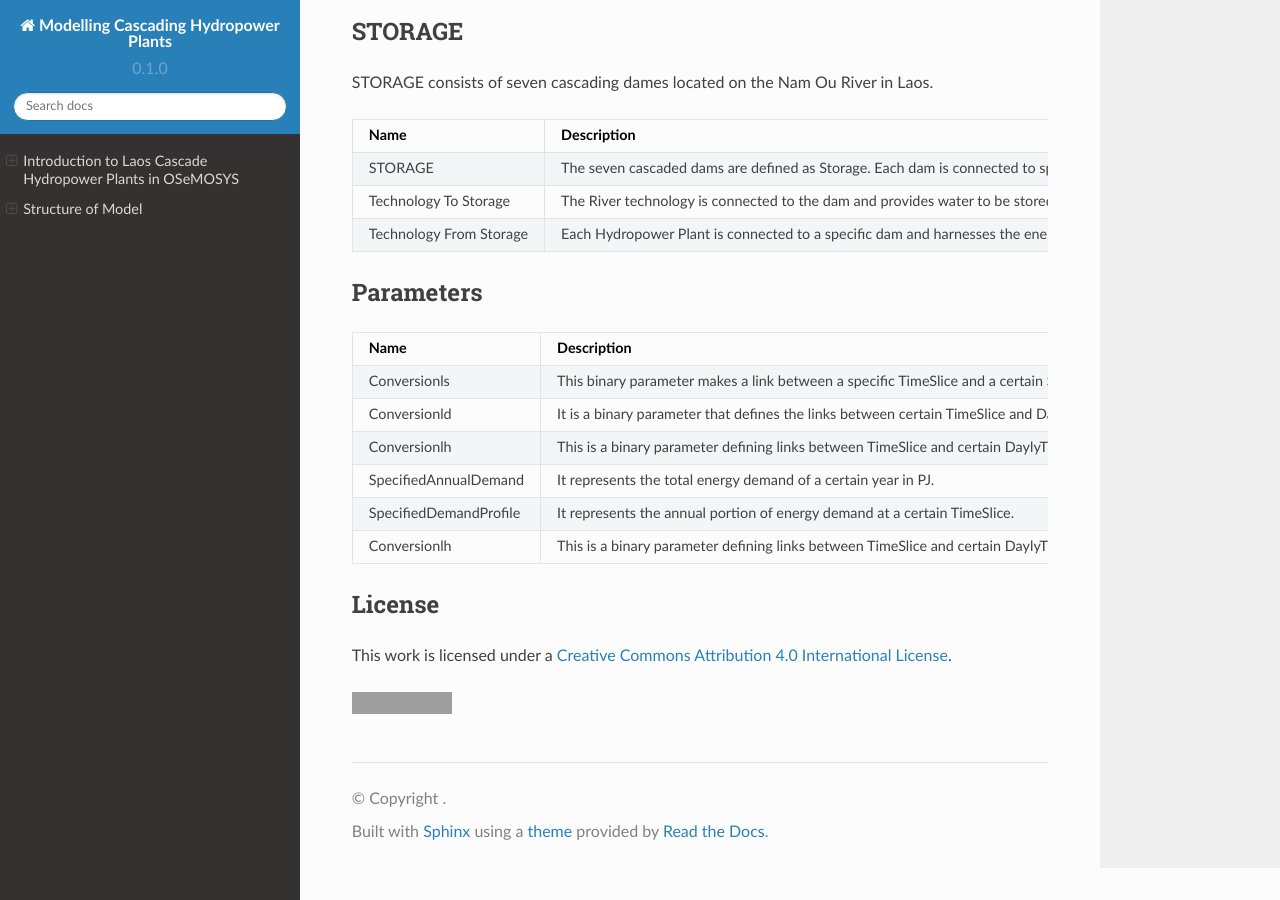
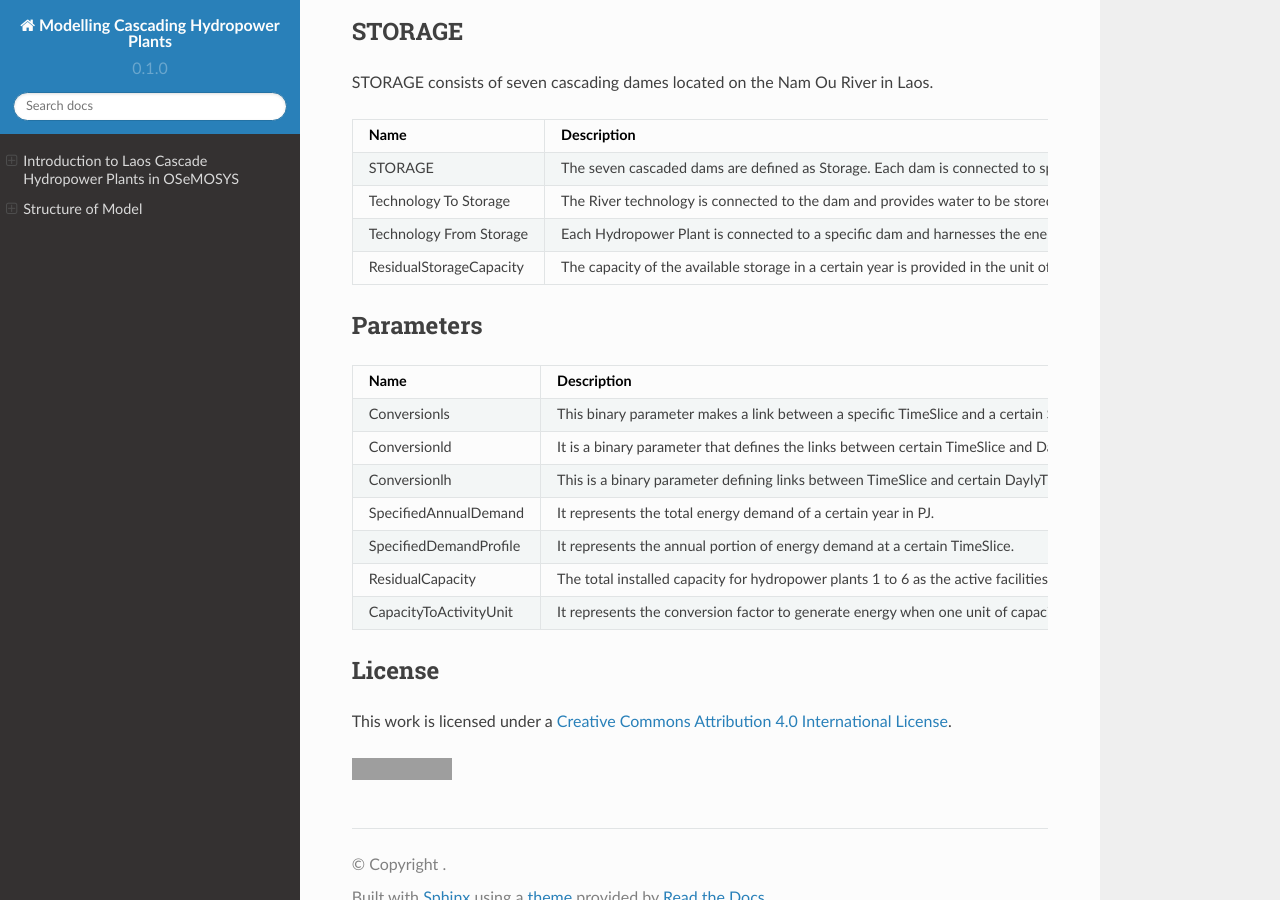
Before and after one commit to YSaedi/Laos_Cascading_HydropowerPlants, a Sphinx documentation site: the page built from docs/source/index.rst, in a window 1280 px wide and 900 px high, scrolled down 2233 px. Built offline with Sphinx 7.4.7 and the Read the Docs theme 2.0.0, drawn with Linux system fonts in a browser that asks for light colours; some of the changed text lies outside the part shown; grey boxes are pictures that could not be loaded.

Commit message:
Update index.rst

```diff
--- a/docs/source/index.rst
+++ b/docs/source/index.rst
@@ -89,6 +89,8 @@ STORAGE consists of seven cascading dames located on the Nam Ou River in Laos.
 +--------------------------------------------------------+--------------------------------------------------------------------------------------------------------------------------------------------------------------------------------------------------------------------------------------------------------------------------------------------------------------------------------------------------------------------------------------------------------------------------------------------------------------------------------------------------------------------------------+
 | Technology From Storage                                | Each Hydropower Plant is connected to a specific dam and harnesses the energy of stored water inside the dam to generate electricity. Hydropower Plant technology is defined as Technology From Storage.                                                                                                                                                                                                                                                                                                                       |
 +--------------------------------------------------------+--------------------------------------------------------------------------------------------------------------------------------------------------------------------------------------------------------------------------------------------------------------------------------------------------------------------------------------------------------------------------------------------------------------------------------------------------------------------------------------------------------------------------------+
+| ResidualStorageCapacity                                | The capacity of the available storage in a certain year is provided in the unit of Billion Cubic Meter. In this model, Storage 1 to 6 are considered active and available from 2020 to 2050.                                                                                                                                                                                                                                                                                                                                   |
++--------------------------------------------------------+--------------------------------------------------------------------------------------------------------------------------------------------------------------------------------------------------------------------------------------------------------------------------------------------------------------------------------------------------------------------------------------------------------------------------------------------------------------------------------------------------------------------------------+
 
 
 Parameters
@@ -106,9 +108,10 @@ Parameters
 +--------------------------------------------------------+-----------------------------------------------------------------------------------------------------------------------------------------------------------------------------------------------------------------------------------------------------------------------+----------------------+
 | SpecifiedDemandProfile                                 | It represents the annual portion of energy demand at a certain TimeSlice.                                                                                                                                                                                                                    |
 +--------------------------------------------------------+-----------------------------------------------------------------------------------------------------------------------------------------------------------------------------------------------------------------------------------------------------------------------+----------------------+
-| Conversionlh                                           | This is a binary parameter defining links between TimeSlice and certain DaylyTimeBracket.                                                                                                                                                                                                    |
+| ResidualCapacity                                       | The total installed capacity for hydropower plants 1 to 6 as the active facilities are defined in GW.                                                                                                                                                                                        |
 +--------------------------------------------------------+-----------------------------------------------------------------------------------------------------------------------------------------------------------------------------------------------------------------------------------------------------------------------+----------------------+
-
+| CapacityToActivityUnit                                 | It represents the conversion factor to generate energy when one unit of capacity is fully used in GW for one year. In the Laos project, energy and capacity are measured in PJ and GW respectively and, therefore, this parameter would have a value of 31.536.                              |
++--------------------------------------------------------+-----------------------------------------------------------------------------------------------------------------------------------------------------------------------------------------------------------------------------------------------------------------------+----------------------+
 
 
 
```
Also changed, not shown: other parts of docs/source/index.rst (+1 -1 lines).
